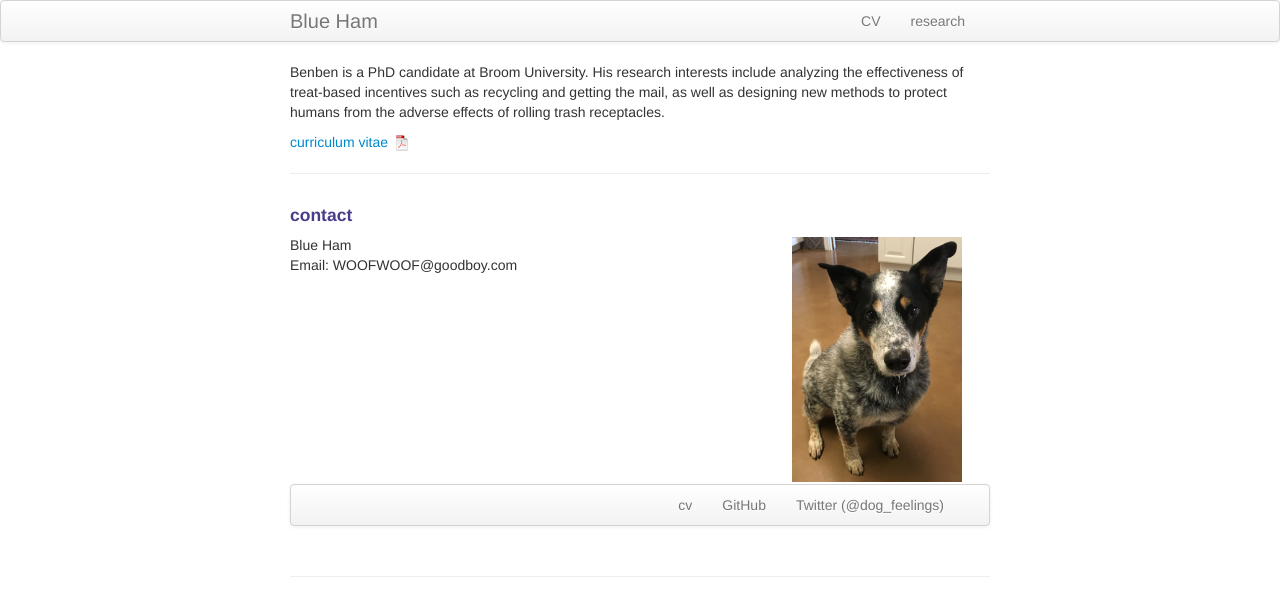
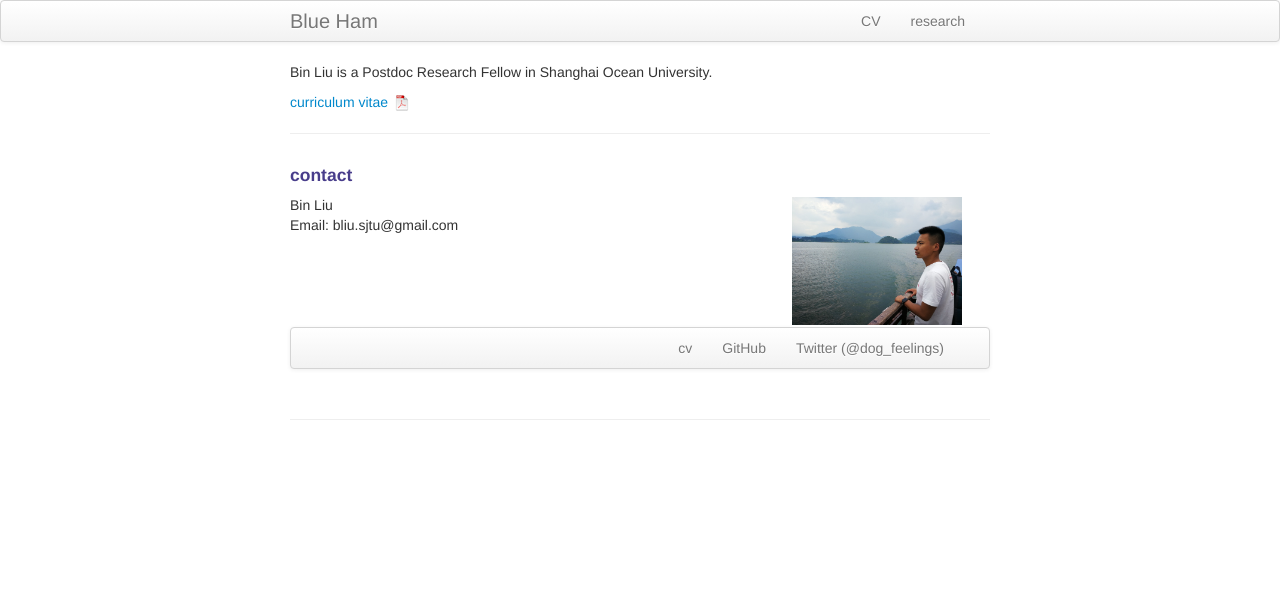
Before and after one commit to bliuSHOU/bliuSHOU.github.io, a Jekyll site: the page built from index.md, in a window 1280 px wide. Shown: the top 616 px of the page. Built offline with Jekyll 4.4.1, drawn with Linux system fonts in a browser that asks for light colours.

Commit message:
update my page

```diff
--- a/index.md
+++ b/index.md
@@ -1,11 +1,11 @@
 ---
 layout: frontpage
-title: Ben
-description: Blue Ham is a PhD candidate at Broom University.
-keywords: Blue, Ham, treats, recycling, mail, being a good boy
+title: Liu
+description: Bin Liu is a Postdoc Research Fellow in Shanghai Ocean University.
+keywords: Bin, Liu, Postdoc
 ---
 
-Benben is a PhD candidate at Broom University. His research interests include analyzing the effectiveness of treat-based incentives such as recycling and getting the mail, as well as designing new methods to protect humans from the adverse effects of rolling trash receptacles.
+Bin Liu is a Postdoc Research Fellow in Shanghai Ocean University.
 
 [curriculum vitae ![CV as pdf]({{ BASE_PATH }}/pages/icons16/pdf-icon.png)]({{ BASE_PATH }}/assets/CV.pdf)<br/>
 
@@ -18,14 +18,14 @@ Benben is a PhD candidate at Broom University. His research interests include an
 
     <div class="row-fluid">
         <div class="span5">
-            Blue Ham<br/>
-            Email: WOOFWOOF@goodboy.com<br/>
+            Bin Liu<br/>
+            Email: bliu.sjtu@gmail.com<br/>
         </div>
 
         <div class="span2">
-        <a href="../assets/headshot.jpg">
-            <img src="../assets/headshot.jpg"
-                  title="Blue Ham" alt="Blue Ham"/></a>
+        <a href="../assets/bliu.jpeg">
+            <img src="../assets/bliu.jpeg"
+                  title="Bin Liu" alt="Bin Liu"/></a>
         </div>
     </div>
 </div>
```
Also changed, not shown: assets/bliu.jpeg (added).
